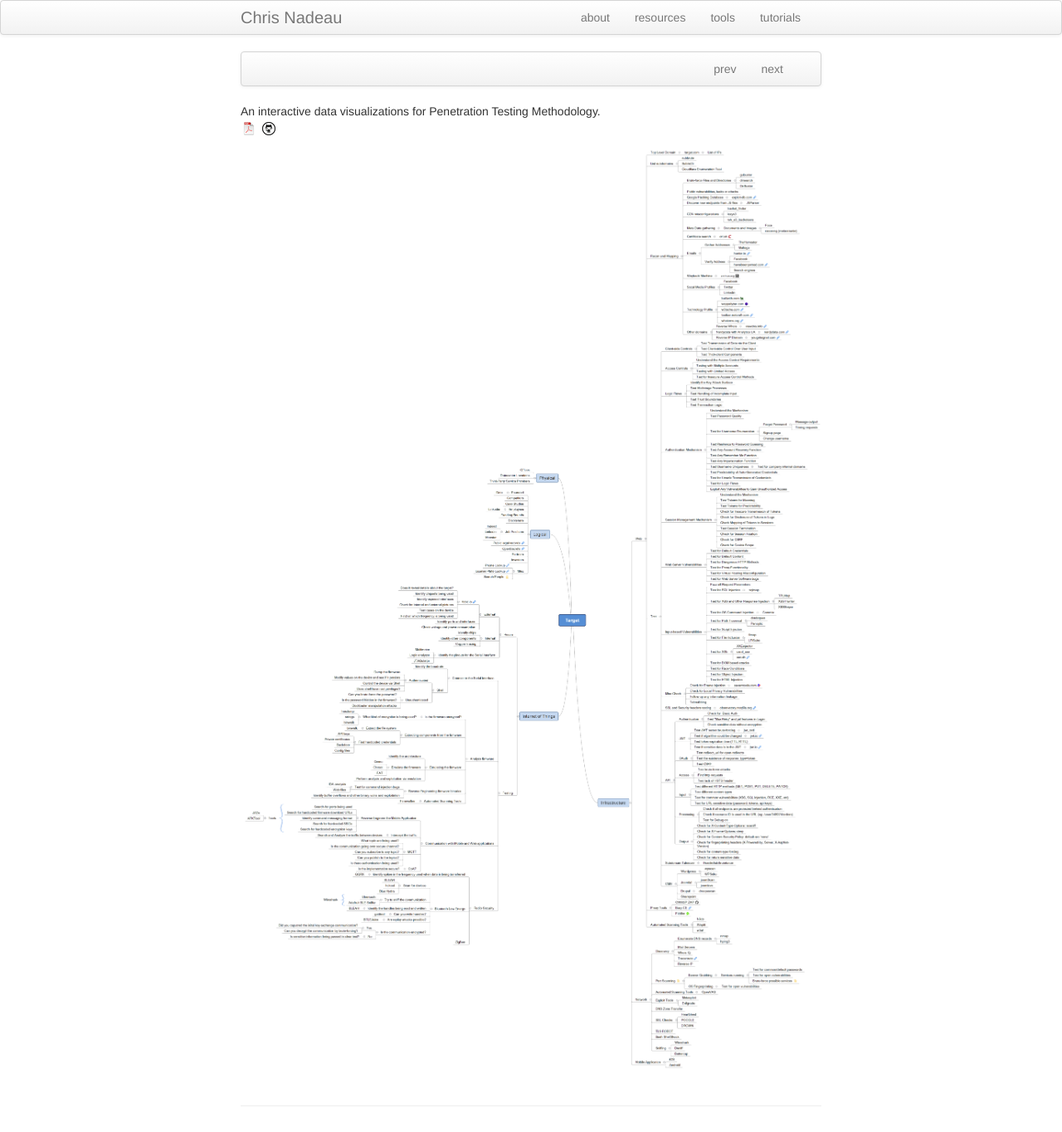
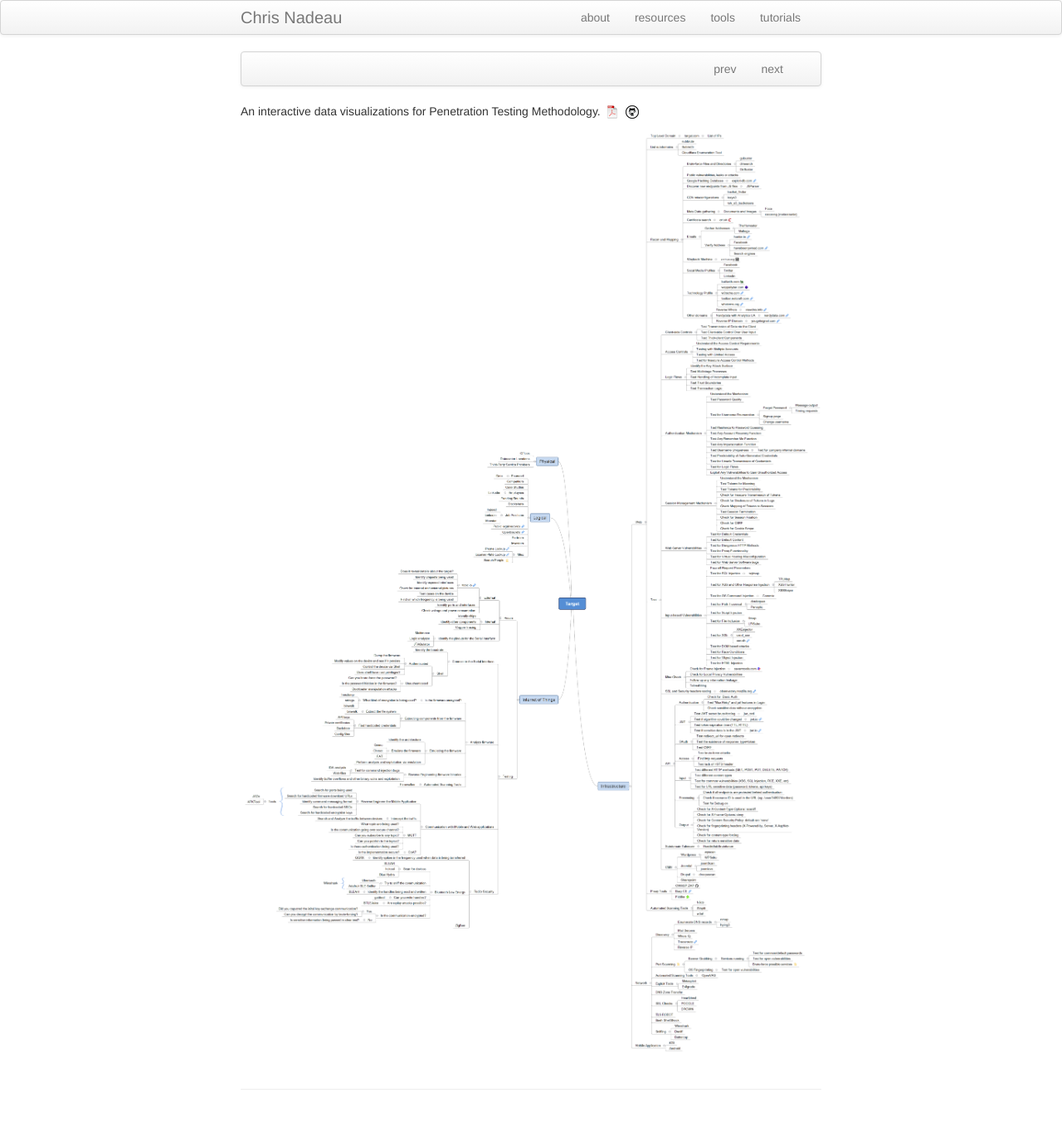
Before and after one commit to dynamicparallax/dynamicparallax.github.io, a Jekyll site: the page built from pages/publpics/iplotCorr.md, in a window 1280 px wide. Shown: the whole page at 83% size. Built offline with Jekyll 4.4.1, drawn with Linux system fonts in a browser that asks for light colours.

Commit message:
Update iplotCorr.md

```diff
--- a/pages/publpics/iplotCorr.md
+++ b/pages/publpics/iplotCorr.md
@@ -12,6 +12,6 @@
   </div>
 </div>
 
-An interactive data visualizations for Penetration Testing Methodology. <br/>[![pdf](../icons16/pdf-icon.png)](https://soon.pdf) [![GitHub](../icons16/github-icon.png)](https://github.com/dynamicparallax)
+An interactive data visualizations for Penetration Testing Methodology. [![pdf](../icons16/pdf-icon.png)](https://soon.pdf) [![GitHub](../icons16/github-icon.png)](https://github.com/dynamicparallax)
 
 [![R/qtlcharts example](../../assets/bigpublpics/iplotCorr.png)](http://soon/iplotCorr.html)
```
